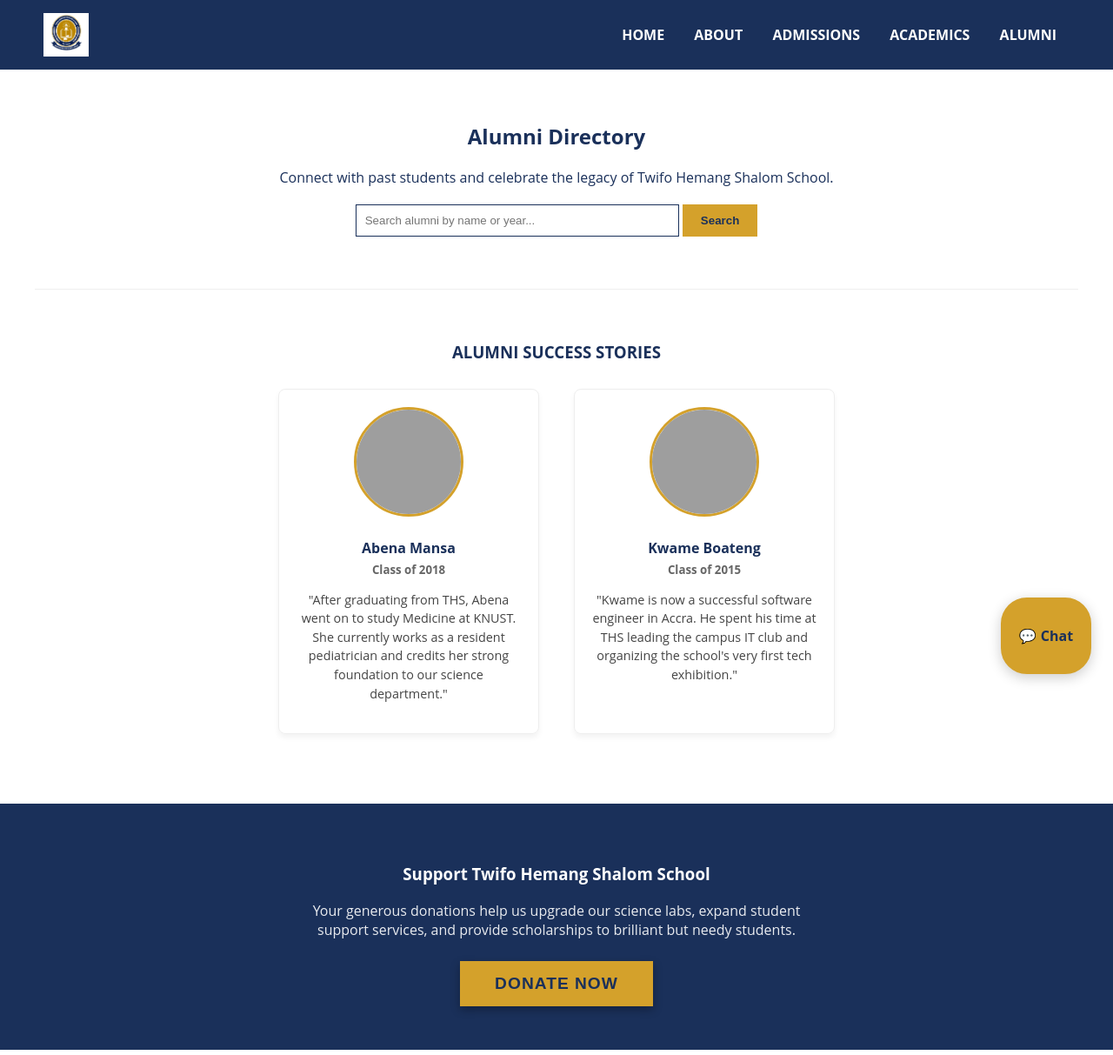
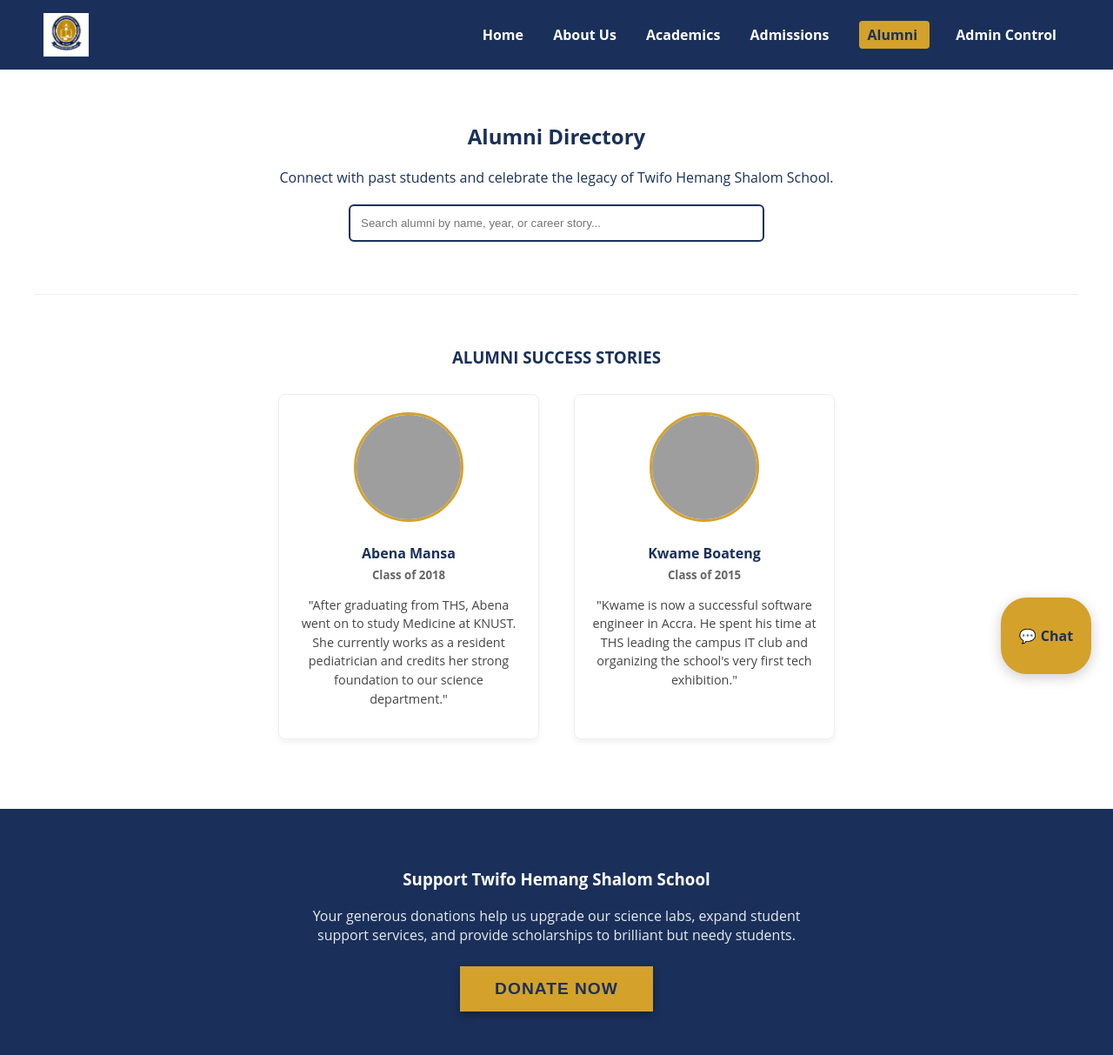
Before and after one commit to Nathaniel-saint/twifo_site, a Flask app: page /alumni in a window 1280 px wide. Shown: the whole page at 87% size. Run offline with Flask 3, Linux system fonts and the light colour scheme; grey boxes are pictures that could not be loaded.

Commit message:
added search query for alumni

```diff
--- a/templates/alumni.html
+++ b/templates/alumni.html
@@ -6,8 +6,8 @@
     <p>Connect with past students and celebrate the legacy of Twifo Hemang Shalom School.</p>
 
     <div style="margin: 20px auto; max-width: 500px;">
-        <input type="text" placeholder="Search alumni by name or year..." style="width: 70%; padding: 10px; border: 1px solid var(--color-blue);">
-        <button class="btn-primary" style="padding: 10px 20px; border: 1px solid var(--color-gold);">Search</button>
+        <input type="text" id="alumniSearchInput" placeholder="Search alumni by name, year, or career story..."
+               style="width: 90%; padding: 12px; border: 2px solid var(--color-blue); border-radius: 6px; outline: none; transition: border-color 0.3s;">
     </div>
 </section>
 
@@ -15,14 +15,19 @@
 
 <section style="padding: 40px;">
     <h3 style="text-align: center; margin-bottom: 30px; color: var(--color-blue);">ALUMNI SUCCESS STORIES</h3>
-    <div style="display: flex; flex-wrap: wrap; justify-content: center; gap: 40px;">
+
+    <div id="noResultsMessage" style="display: none; text-align: center; color: #666; padding: 20px; font-size: 1.1rem; font-style: italic;">
+        No alumni profiles match your search criteria.
+    </div>
+
+    <div id="alumniContainer" style="display: flex; flex-wrap: wrap; justify-content: center; gap: 40px;">
         {% for alum in alumni_stories %}
-       <div style="width: 100%; max-width: 300px; text-align: center; border: 1px solid #eee; padding: 20px; border-radius: 8px; box-shadow: 0 4px 6px rgba(0,0,0,0.05); box-sizing: border-box;">
+        <div class="alumni-card" style="width: 100%; max-width: 300px; text-align: center; border: 1px solid #eee; padding: 20px; border-radius: 8px; box-shadow: 0 4px 6px rgba(0,0,0,0.05); box-sizing: border-box; background: white; transition: all 0.2s ease;">
             <img src="{{ alum.image_url }}" alt="{{ alum.name }}" style="width: 120px; height: 120px; border-radius: 50%; object-fit: cover; margin-bottom: 15px; border: 3px solid var(--color-gold);">
 
-            <h4 style="margin: 5px 0; color: var(--color-blue);">{{ alum.name }}</h4>
-            <h5 style="margin: 0 0 15px 0; color: #666;">Class of {{ alum.year }}</h5>
-            <p style="font-size: 0.9rem; line-height: 1.5; color: #444;">"{{ alum.story }}"</p>
+            <h4 class="alumni-name" style="margin: 5px 0; color: var(--color-blue);">{{ alum.name }}</h4>
+            <h5 class="alumni-year" style="margin: 0 0 15px 0; color: #666;">Class of {{ alum.year }}</h5>
+            <p class="alumni-story" style="font-size: 0.9rem; line-height: 1.5; color: #444;">"{{ alum.story }}"</p>
         </div>
         {% endfor %}
     </div>
@@ -37,4 +42,41 @@
         DONATE NOW
     </button>
 </section>
+
+<script>
+    document.getElementById('alumniSearchInput').addEventListener('keyup', function() {
+        const searchQuery = this.value.toLowerCase().trim();
+        const cards = document.querySelectorAll('.alumni-card');
+        let visibleCount = 0;
+
+        // Visual feedback border highlighting
+        if (searchQuery.length > 0) {
+            this.style.borderColor = 'var(--color-gold)';
+        } else {
+            this.style.borderColor = 'var(--color-blue)';
+        }
+
+        // Card string scan loop
+        cards.forEach(card => {
+            const name = card.querySelector('.alumni-name').textContent.toLowerCase();
+            const year = card.querySelector('.alumni-year').textContent.toLowerCase();
+            const story = card.querySelector('.alumni-story').textContent.toLowerCase();
+
+            if (name.includes(searchQuery) || year.includes(searchQuery) || story.includes(searchQuery)) {
+                card.style.display = 'block'; // Keep visible if query matches text values
+                visibleCount++;
+            } else {
+                card.style.display = 'none';  // Hide completely if no match found
+            }
+        });
+
+        // Toggle "No Results" notice display block
+        const noResults = document.getElementById('noResultsMessage');
+        if (visibleCount === 0) {
+            noResults.style.display = 'block';
+        } else {
+            noResults.style.display = 'none';
+        }
+    });
+</script>
 {% endblock %}
--- a/templates/base.html
+++ b/templates/base.html
@@ -14,13 +14,37 @@
         <img src="{{ url_for('static', filename='images/logo.jpeg') }}" alt="Twifo Hemang Shalom School Logo" style="height: 50px; width: auto; display: block;">
     </a>
 </div>
-        <nav>
-            <a href="/">HOME</a>
-            <a href="/about">ABOUT</a>
-            <a href="/admissions">ADMISSIONS</a>
-            <a href="/academics">ACADEMICS</a>
-            <a href="/alumni">ALUMNI</a>
-        </nav>
+<nav>
+    <a href="{{ url_for('home') }}"
+       class="{% if request.path == '/' %}active-link{% endif %}">
+       Home
+    </a>
+
+    <a href="{{ url_for('about') }}"
+       class="{% if request.path == '/about' %}active-link{% endif %}">
+       About Us
+    </a>
+
+    <a href="{{ url_for('academics') }}"
+       class="{% if request.path == '/academics' %}active-link{% endif %}">
+       Academics
+    </a>
+
+    <a href="{{ url_for('admissions') }}"
+       class="{% if request.path == '/admissions' %}active-link{% endif %}">
+       Admissions
+    </a>
+
+    <a href="{{ url_for('alumni') }}"
+       class="{% if request.path == '/alumni' %}active-link{% endif %}">
+       Alumni
+    </a>
+
+    <a href="{{ url_for('admin_dashboard') }}"
+       class="{% if request.path == '/admin/dashboard' %}active-link{% endif %}">
+       Admin Control
+    </a>
+</nav>
     </header>
 
     <main>
```
